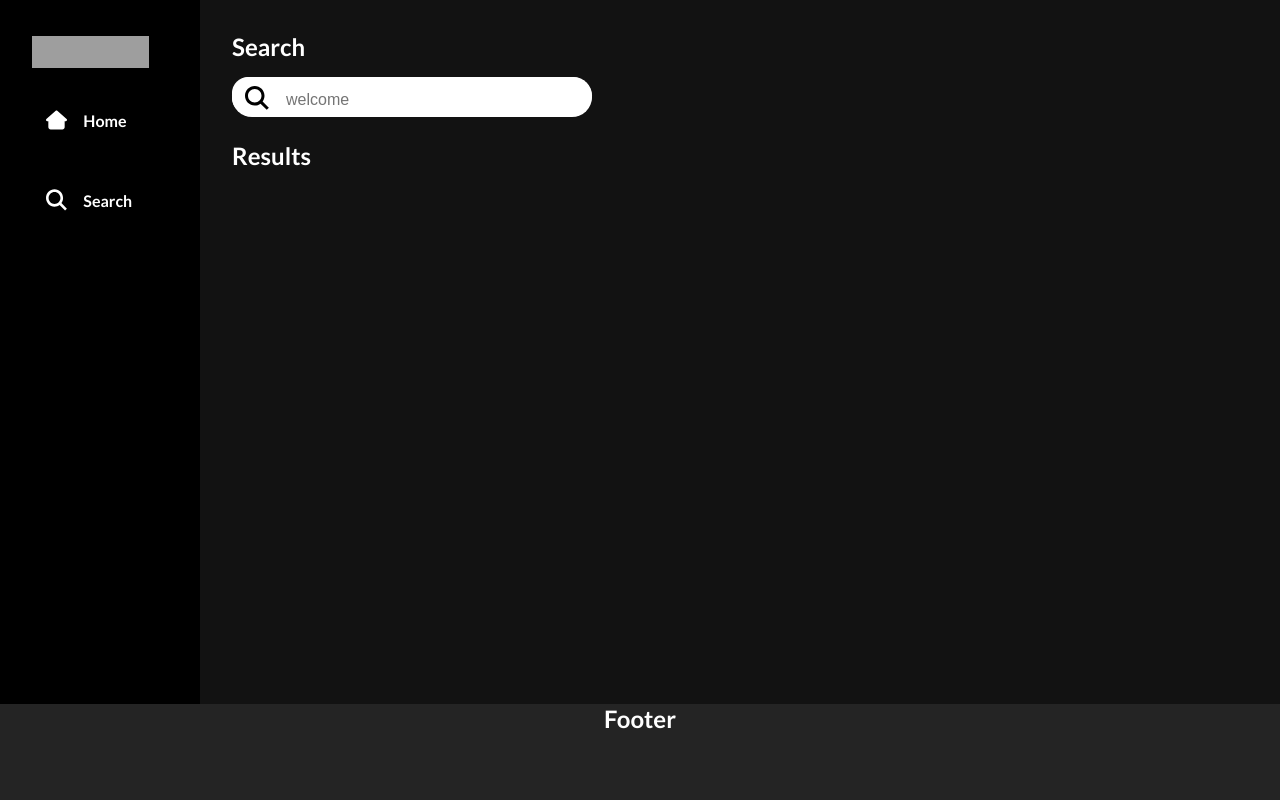
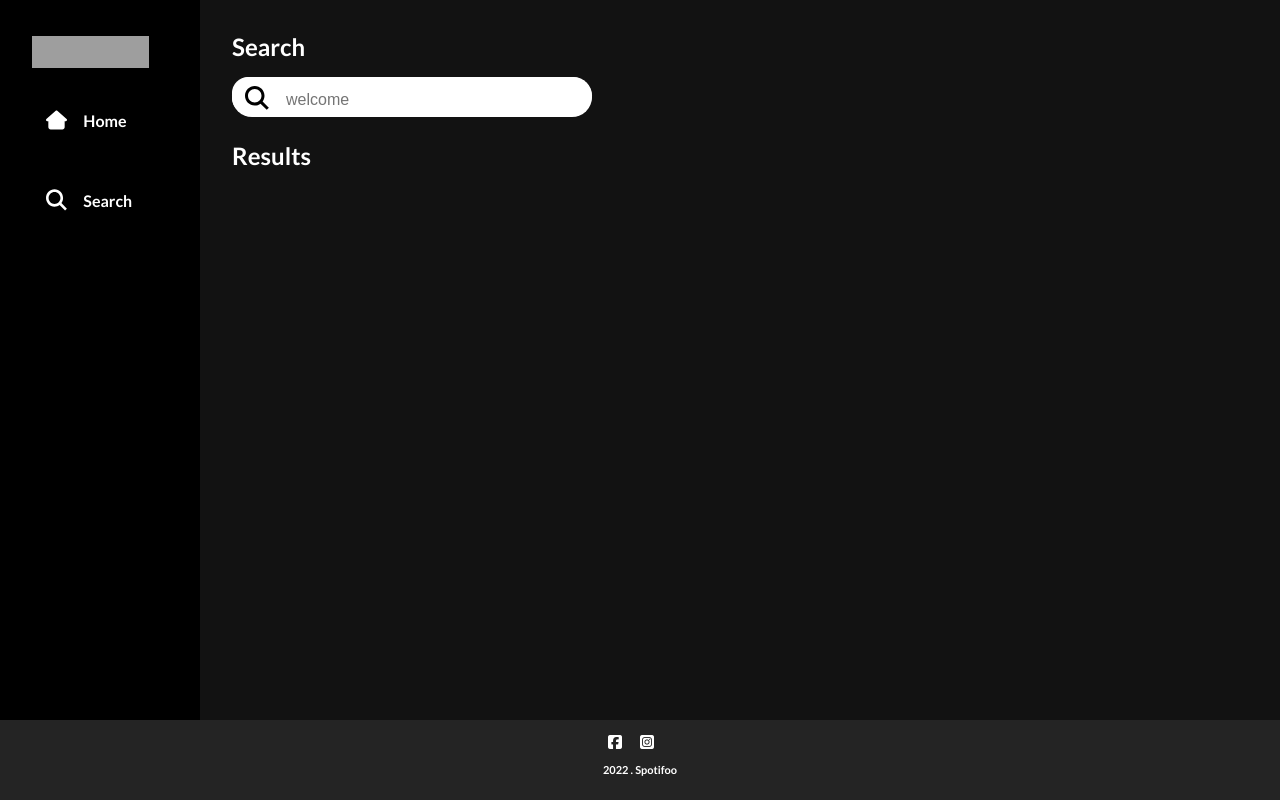
Before and after one commit to sailathatammana/spotifoo-web, a React (Create React App) app: page /search in a window 1280 px wide. Built offline with nearby package versions, Linux system fonts and the light colour scheme; grey boxes are pictures that could not be loaded.

Commit message:
updated Footer

```diff
--- a/public/index.html
+++ b/public/index.html
@@ -24,7 +24,11 @@
       work correctly both with client-side routing and a non-root public URL.
       Learn how to configure a non-root public URL by running `npm run build`.
     -->
-    <title>React App</title>
+    <script
+      src="https://kit.fontawesome.com/996973c893.js"
+      crossorigin="anonymous"
+    ></script>
+    <title>Spotifoo</title>
   </head>
   <body>
     <noscript>You need to enable JavaScript to run this app.</noscript>
--- a/src/components/Footer.tsx
+++ b/src/components/Footer.tsx
@@ -1,7 +1,19 @@
 export default function Footer() {
   return (
     <div className="footer">
-      <h2>Footer</h2>
+      <ul>
+        <li>
+          <a href="https://www.facebook.com/" target="blank">
+            <i className="fab fa-facebook-square"></i>
+          </a>
+        </li>
+        <li>
+          <a href="https://www.instagram.com/" target="blank">
+            <i className="fab fa-instagram-square"></i>
+          </a>
+        </li>
+      </ul>
+      <p>2022 . Spotifoo</p>
     </div>
   );
 }
--- a/src/styles/components/footer.css
+++ b/src/styles/components/footer.css
@@ -3,11 +3,35 @@
   position: fixed;
   bottom: 0;
   width: 100%;
-  height: 96px;
+  height: 80px;
   background-color: var(--color-gray-dark);
+  justify-items: center;
+  display: grid;
 }
 
-.footer h2 {
+.footer p {
+  text-align: center;
+  margin-bottom: var(--space-medium);
+  margin-top: 0;
+  font-size: 11px;
+  font-weight: bold;
   color: var(--color-white);
+}
+.footer ul {
+  list-style: none;
+  display: flex;
+  align-items: center;
   text-align: center;
+  padding: 0;
+  margin: var(--space-small);
 }
+.footer li {
+  display: flex;
+  justify-items: center;
+  width: var(--space-big);
+  margin-right: var(--space-small);
+}
+.footer a {
+  color: var(--color-white);
+  text-decoration: none;
+}
```
